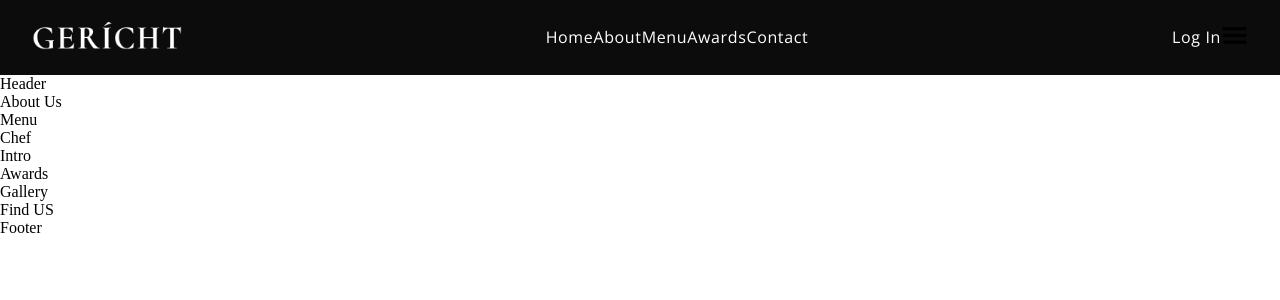
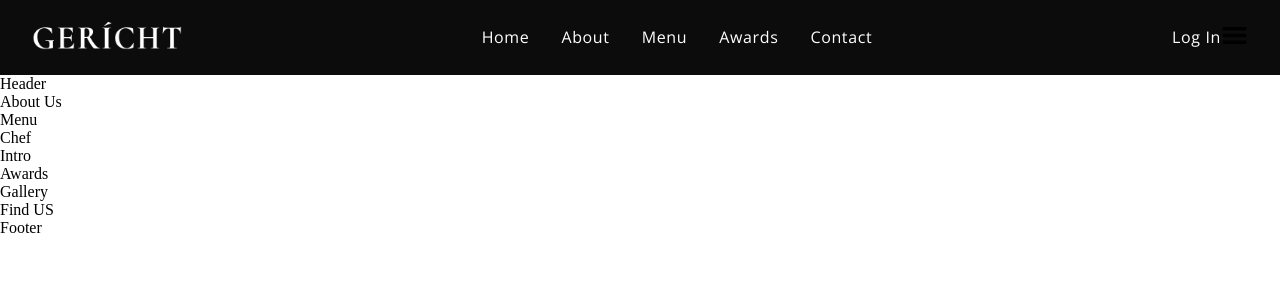
Before and after one commit to brosmar18/coffee-shop, a React (Create React App) app: page / in a window 1280 px wide. Shown: the top 300 px of the page. Built offline with nearby package versions, Linux system fonts and the light colour scheme; a web font is replaced by a local one.

Commit message:
.app__navbar-links li styles added

```diff
--- a/src/components/NavBar/NavBar.css
+++ b/src/components/NavBar/NavBar.css
@@ -24,3 +24,8 @@
     align-items: center;
     list-style: none;
 }
+
+.app__navbar-links li {
+    margin: 0 1rem;
+    cursor: pointer;
+}
```
